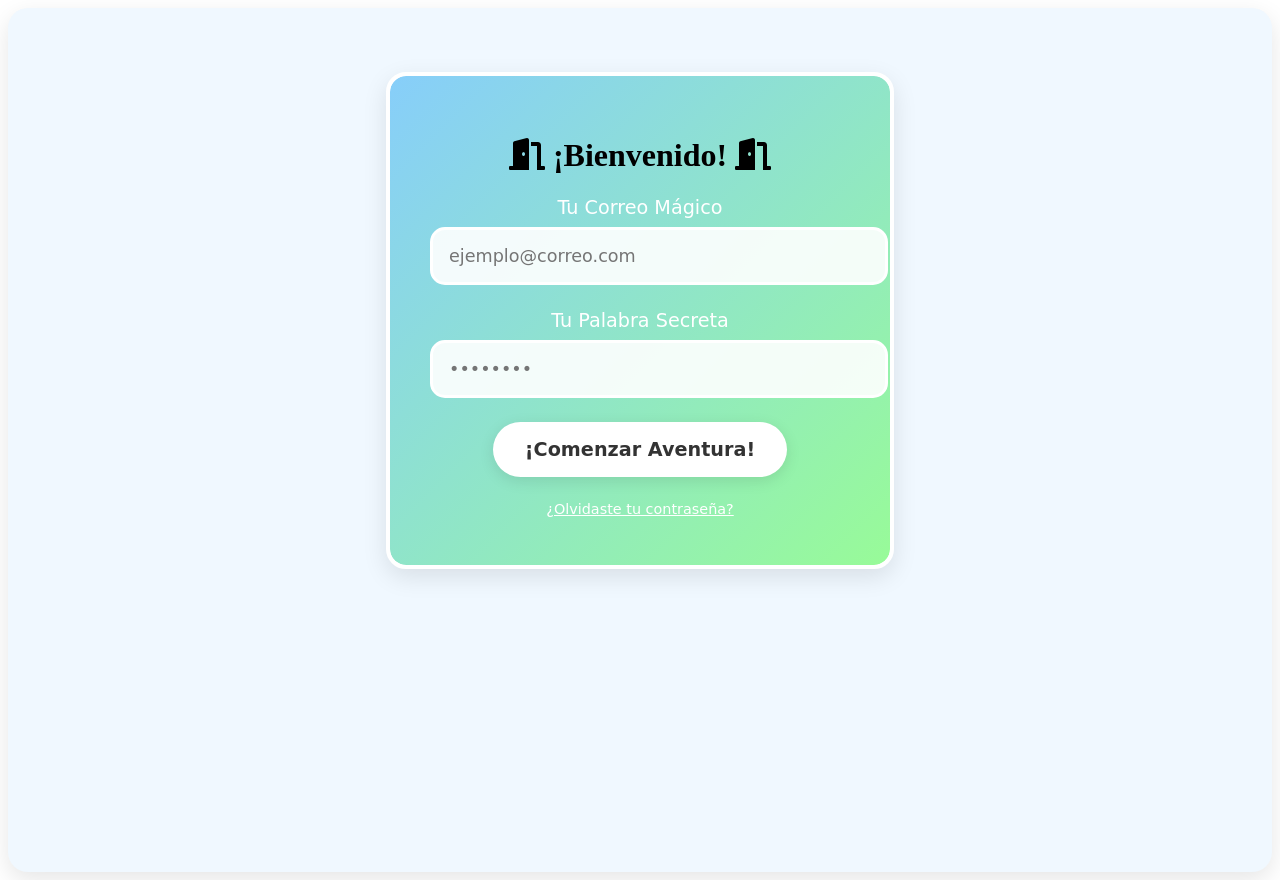
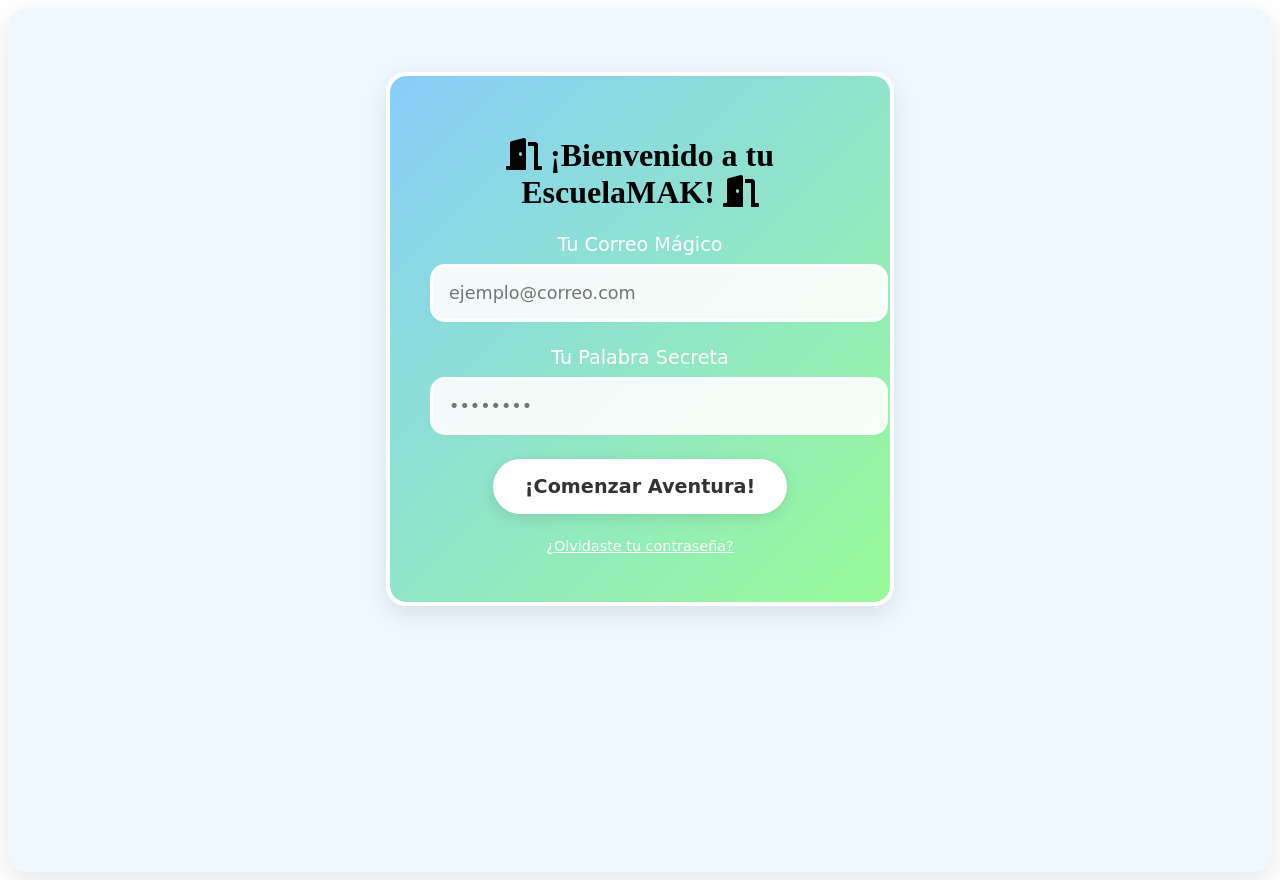
Before and after one commit to Lucho8215/escuelamak, an Angular app: page /login in a window 1280 px wide. Built offline with nearby package versions, Linux system fonts and the light colour scheme.

Commit message:
Subiendo cambios 14 02 2025

```diff
--- a/src/app/components/login/login.component.ts
+++ b/src/app/components/login/login.component.ts
@@ -14,7 +14,7 @@ import { AuthService } from '../../services/auth.service';
         <div class="kid-card-content">
           <h1>
             <i class="fas fa-door-open text-yellow"></i>
-            ¡Bienvenido!
+            ¡Bienvenido a tu EscuelaMAK!
             <i class="fas fa-door-open text-yellow"></i>
           </h1>
           <form (ngSubmit)="onSubmit()" #loginForm="ngForm" class="login-form">
```
